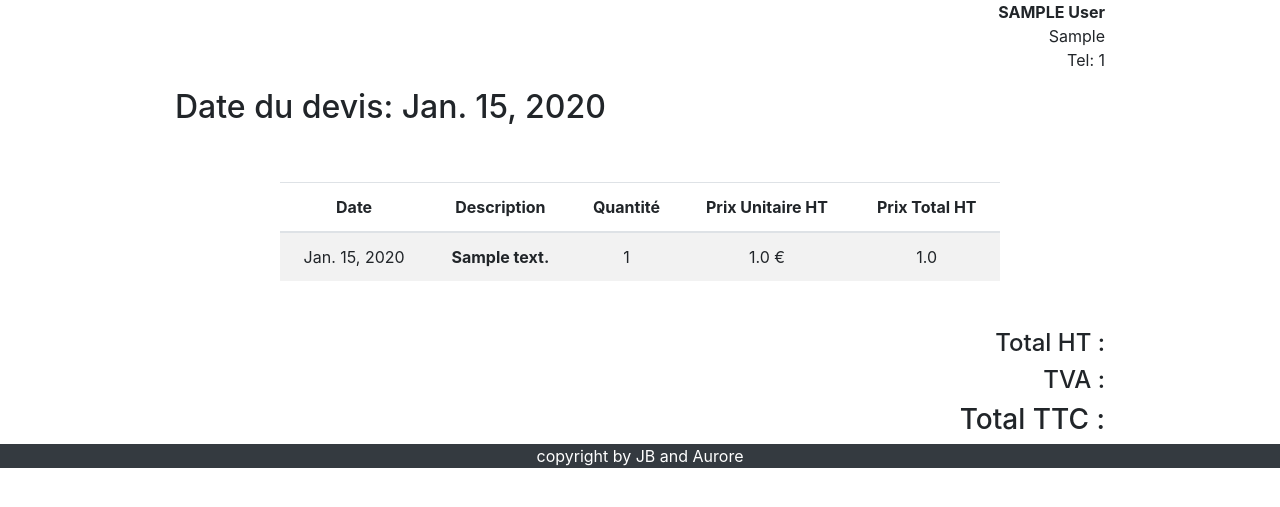
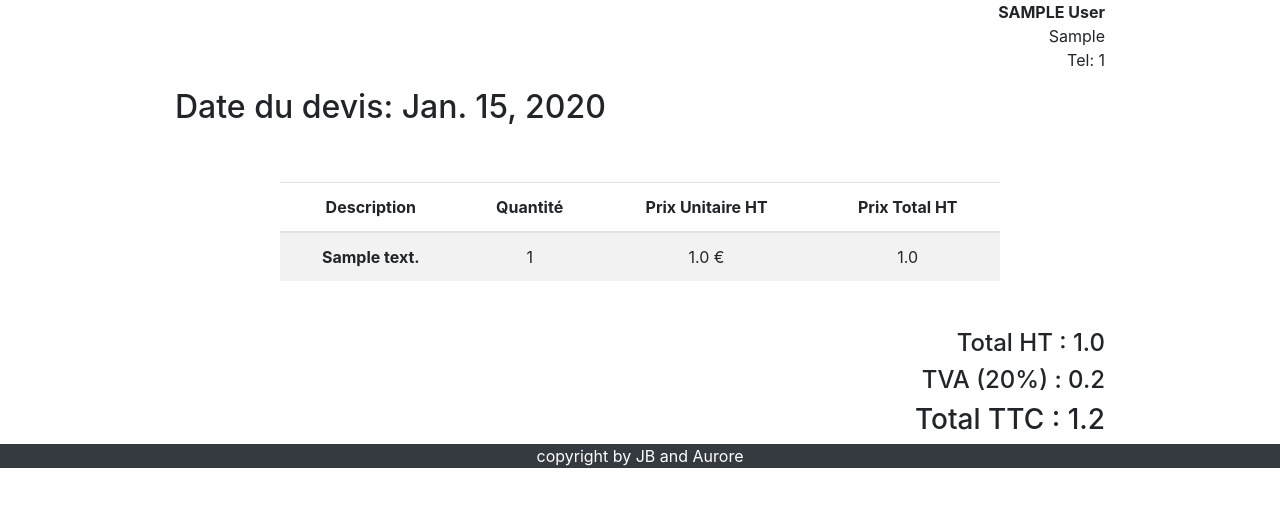
Before and after one commit to a-delmas/facturier, a Django app: page /devis/1/detail in a window 1280 px wide. Shown: the part 141-648 px from the top of the page. Run offline with Django 3.2, Linux system fonts and the light colour scheme; tables that the repository leaves empty hold one stand-in row (values such as "Sample post"); some libraries are stand-ins or nearby versions.

Commit message:
create devis

```diff
--- a/devis/models.py
+++ b/devis/models.py
@@ -1,4 +1,5 @@
 from django.db import models
+from django.db.models import Sum
 from facturier.models import Client
 
 # Create your models here.
@@ -9,6 +10,21 @@ class Devis(models.Model):
     # address_devis = models.ManyToManyField(Address, on_delete=models.CASCADE)
     date = models.DateField()
 
+    def total_ht(self):
+        result = 0
+        for totht in self.linedevis.all():
+            result += totht.sub_total()
+        return result
+
+    def total_tva(self):
+        result = 0
+        result = self.total_ht() * (20/100)
+        return result
+
+    def total_ttc(self):
+        result = self.total_ht() * (1+(20/100))
+        return result
+
 class LineDevis(models.Model):
 
     description = models.CharField(max_length=100)
--- a/devis/templates/devis_detail.html
+++ b/devis/templates/devis_detail.html
@@ -28,7 +28,6 @@
     <table class="table table-striped w-75 mx-auto mb-5 text-center">
         <thead>
             <tr>
-                <th scope="col">Date</th>
                 <th scope="col">Description</th>
                 <th scope="col">Quantité</th>
                 <th scope="col">Prix Unitaire HT</th>
@@ -40,7 +39,6 @@
         <tbody>
             <tr class="text-center">
 
-                <td>{{devis.date}}</td>
                 {% for devis in devis.linedevis.all %}
                 <th scope="row">{{ devis.description }}</th>
                 <td>{{ devis.qte }}</td>
@@ -56,9 +54,9 @@
     </table>
 
     <div class="col-12 text-right">
-        <h4>Total HT : </h4>
-        <h4>TVA : </h4>
-        <h3>Total TTC : </h3>
+        <h4>Total HT : {{devis.total_ht}}</h4>
+        <h4>TVA (20%) : {{devis.total_tva}}</h4>
+        <h3>Total TTC : {{devis.total_ttc}}</h3>
     </div>
 
 
--- a/devis/views.py
+++ b/devis/views.py
@@ -36,3 +36,15 @@ class DevisDetailView(DetailView):
     # def AddressChoices(request):
     #     choice = Address.objects.filter.all()
     #     return object_list(request, template_name = 'devis_detail.html', querySet= choice)
+
+class DevisCreateView(CreateView):
+
+    model = Devis
+    fields = '__all__'
+
+    template_name = 'devis_create.html'
+
+    def get_context_data(self, **kwargs):
+        context = CreateView.get_context_data(self, **kwargs)
+        context["devis_line"] = LineInlineFormSet()
+        return context
--- a/django_facturier/urls.py
+++ b/django_facturier/urls.py
@@ -16,7 +16,7 @@ Including another URLconf
 from django.contrib import admin
 from django.urls import path
 from facturier.views import HomePageView, ClientCreateView, ClientListView, ClientDetailView, ClientUpdateView, ClientDeleteView
-from devis.views import DevisListView, DevisDetailView
+from devis.views import DevisListView, DevisDetailView, DevisCreateView
 
 urlpatterns = [
     path('admin/', admin.site.urls),
@@ -28,5 +28,6 @@ urlpatterns = [
     path('clients/<int:pk>/delete', ClientDeleteView.as_view(), name="delete-client"),
     path('devis/detail', DevisListView.as_view(), name='list-devis'),
     path('devis/<int:pk>/detail', DevisDetailView.as_view(), name='detail-devis'),
+    path('devis/new', DevisCreateView.as_view(), name='create-devis'),
     # path('adresss/',AdressView )
 ]
--- a/facturier/templates/facturier/home.html
+++ b/facturier/templates/facturier/home.html
@@ -8,6 +8,7 @@
     <p><a href="{% url 'register' %}" class="text-dark mx-3">Créer un Nouveau Client</a></p>
     <p><a href="{% url 'list-client' %}" class="text-dark mx-3">Liste des Clients</a></p>
     <p><a href="{% url 'list-devis' %}" class="text-dark mx-3">Liste des Devis</a></p>
+    <p><a href="{% url 'create-devis' %}" class="text-dark mx-3">Créer un Devis</a></p>
 
 
 </div>
```
Also changed, not shown: devis/templates/devis_create.html (added, +11 -0 lines).
